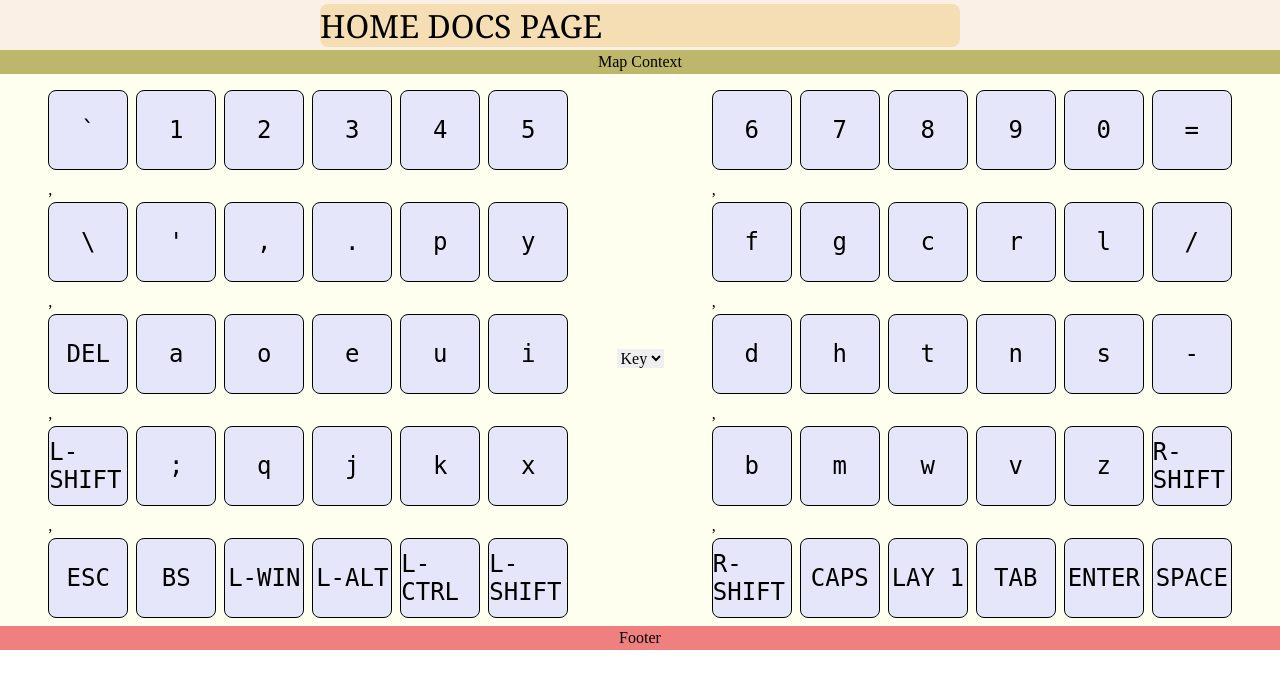
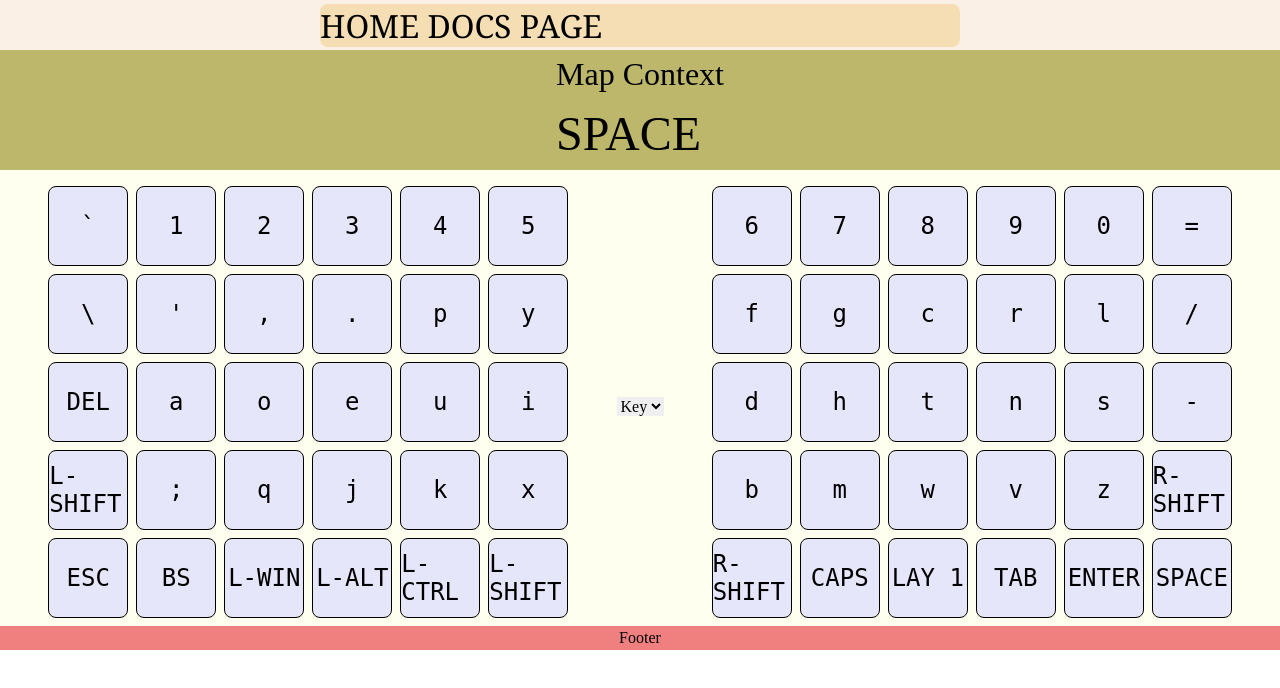
Before and after one commit to damjanPetr/keymap_visualizer, a website built with Vite: page index.html in a window 1280 px wide. Built offline with nearby package versions, Linux system fonts and the light colour scheme.

Commit message:
main fix context bug

```diff
--- a/src/components/keyboard-side.ts
+++ b/src/components/keyboard-side.ts
@@ -63,13 +63,13 @@ export class KeyboardSide extends HTMLElement {
         const button = `<key-button value="${selected?.value}" desc="${selected?.desc}" key="${selected?.key}"></key-button>`
         return button;
        }).join("")}
-          </div>`)}
+          </div>`).join("")}
       </div>
        <div class="thumbs">
        </div>
     `;
 
-    console.log( "%c this?._keyCells",'background: blue',this?._keyCells)
+    // console.log( "%c this?._keyCells",'background: blue',this?._keyCells)
     for (let {desc, value,key} of this?._keyCells) {
       const keyButton = this.querySelector(`key-button[key="${key}"]`)
      if(keyButton){
--- a/src/components/map-context.ts
+++ b/src/components/map-context.ts
@@ -1,9 +1,7 @@
 import { KeysideData } from "../types";
 
 export class MapContext extends HTMLElement {
-  static getObservedAttributes() {
-    return []
-  }
+
   constructor() {
     super()
   }
@@ -17,23 +15,24 @@ export class MapContext extends HTMLElement {
 
   set data(value) {
     this._data = value;
+    this.connectedCallback()
   }
 
   adoptedCallback(){
   }
 
   connectedCallback(){
-    console.log( "%c ",'background: hotpink',Object.keys(this._data))
+    console.log( "%c ",'background: yellow',Object.keys(this._data))
     this.innerHTML = `
       <div>
         <h1>Map Context</h1>
-        <p>${Object.keys(this.data).map(item =>`<button>${item}</button>`)}</p>
+        <p>${Object.keys(this?._data).map(item =>`<button>${item}</button>`)}</p>
       </div>
     `;
   }
 
-  attributeChangedCallback(){
-  }
+
+
 }
 
 customElements.define('map-context', MapContext)
--- a/src/styles.css
+++ b/src/styles.css
@@ -59,6 +59,12 @@ map-context {
     display: flex;
     justify-content: center;
     align-items: center;
+    h1{
+        font-size: 2rem;
+    }
+    p {
+        font-size: 3rem;
+    }
 }
 
 key-button {
```
